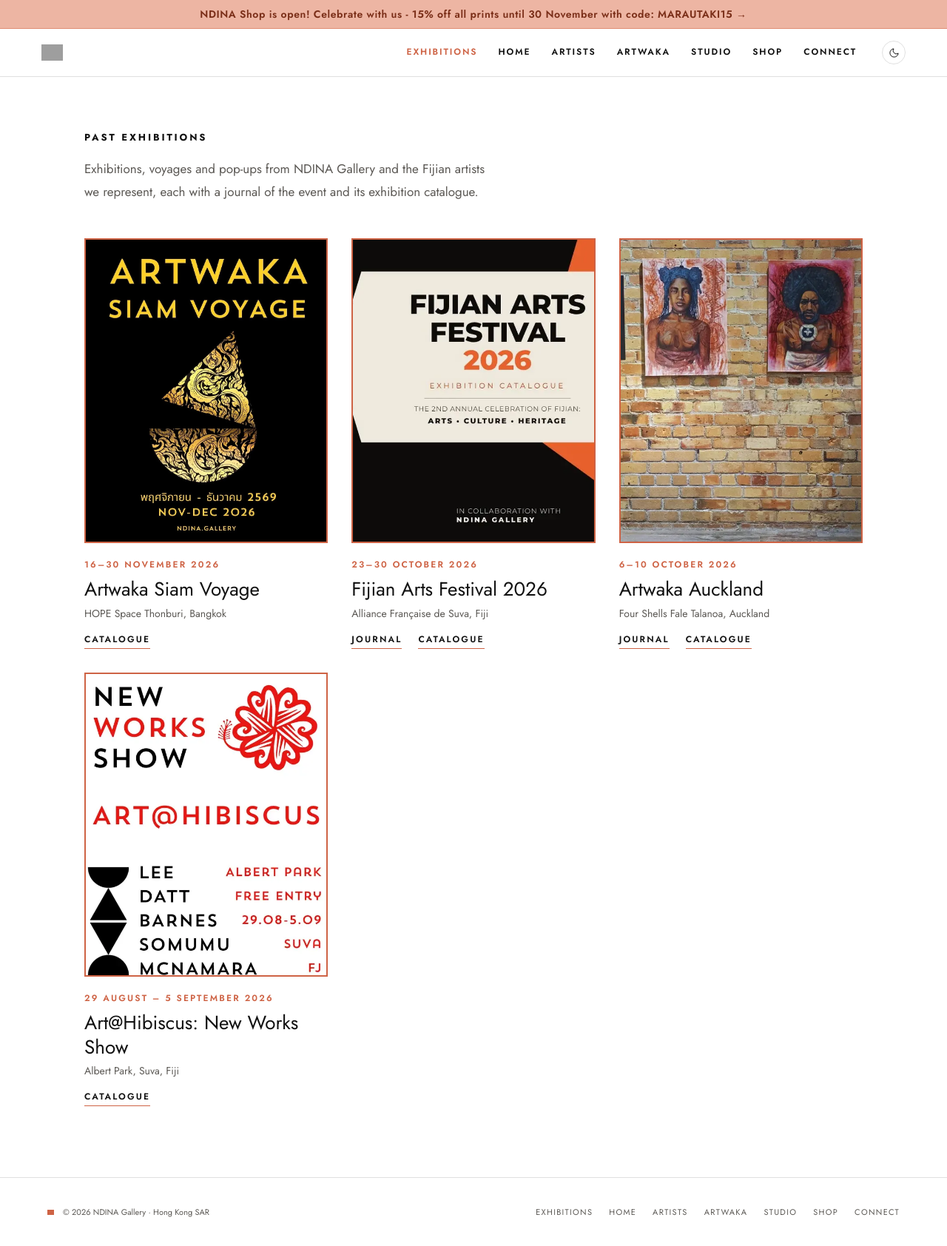
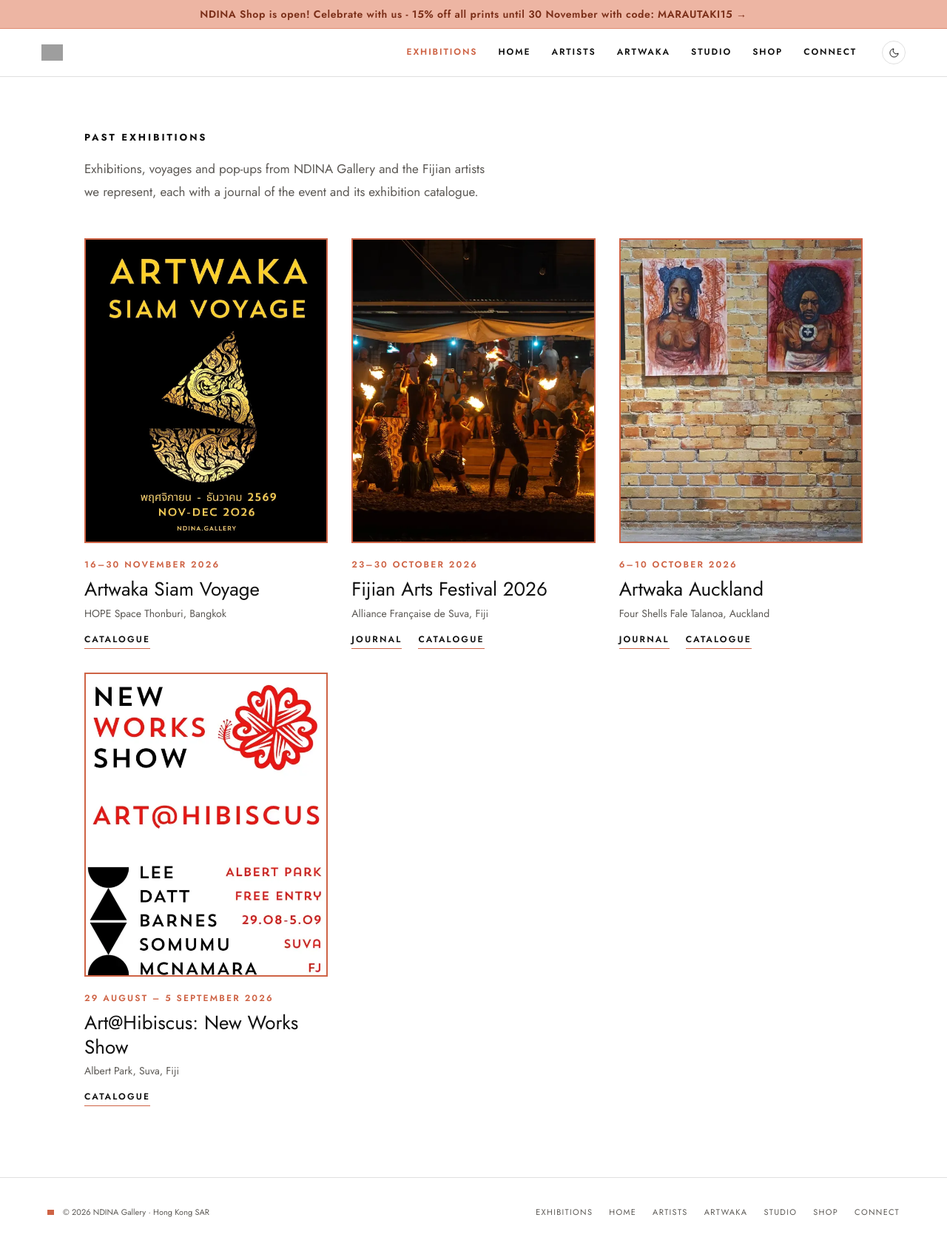
Before and after one commit to chaosjuggler/ndina-gallery, a Jekyll site: the page built from exhibitions/index.html, in a window 1280 px wide. Shown: the whole page at 74% size. Built offline with Jekyll 4.4.1, drawn with Linux system fonts in a browser that asks for light colours; grey boxes are pictures that could not be loaded.

Commit message:
Exhibitions page: Fijian Arts Festival tile uses the recap hero (fire dancers) (#25)
Claude-Session: https://claude.ai/code/session_014LEyL3mVddhJdoDVL2B2TB

Co-authored-by: Claude <noreply@anthropic.com>

```diff
--- a/exhibitions/index.html
+++ b/exhibitions/index.html
@@ -36,7 +36,7 @@ description: "Past NDINA Gallery exhibitions: the Fijian Arts Festival 2026 at A
       <p class="ex-links"><a href="/exhibitions/artwaka-siam-voyage-2026/catalogue/">Catalogue</a></p>
     </li>
     <li class="ex-card">
-      <a class="ex-img" href="/exhibitions/afsuva-2026/recap/" aria-label="Fijian Arts Festival 2026 journal"><img src="/exhibitions/img/afsuva-2026.webp" width="600" height="750" alt="Cover of the Fijian Arts Festival 2026 exhibition catalogue" loading="lazy" decoding="async"></a>
+      <a class="ex-img" href="/exhibitions/afsuva-2026/recap/" aria-label="Fijian Arts Festival 2026 journal"><img src="/exhibitions/img/afsuva-2026.webp" width="600" height="750" alt="Fire dancers swinging flaming batons in the Alliance Française garden on closing night" style="object-position:50% 70%" loading="lazy" decoding="async"></a>
       <p class="ex-date">23–30 October 2026</p>
       <h2>Fijian Arts Festival 2026</h2>
       <p class="ex-place">Alliance Française de Suva, Fiji</p>
```
Also changed, not shown: exhibitions/img/afsuva-2026.webp.
